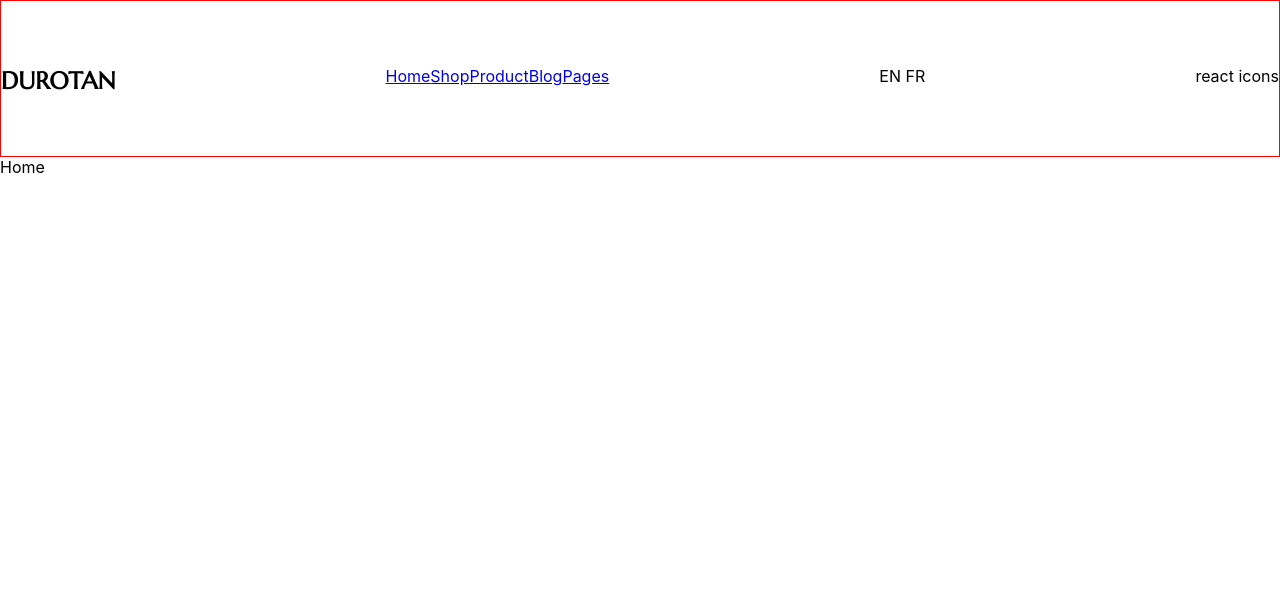
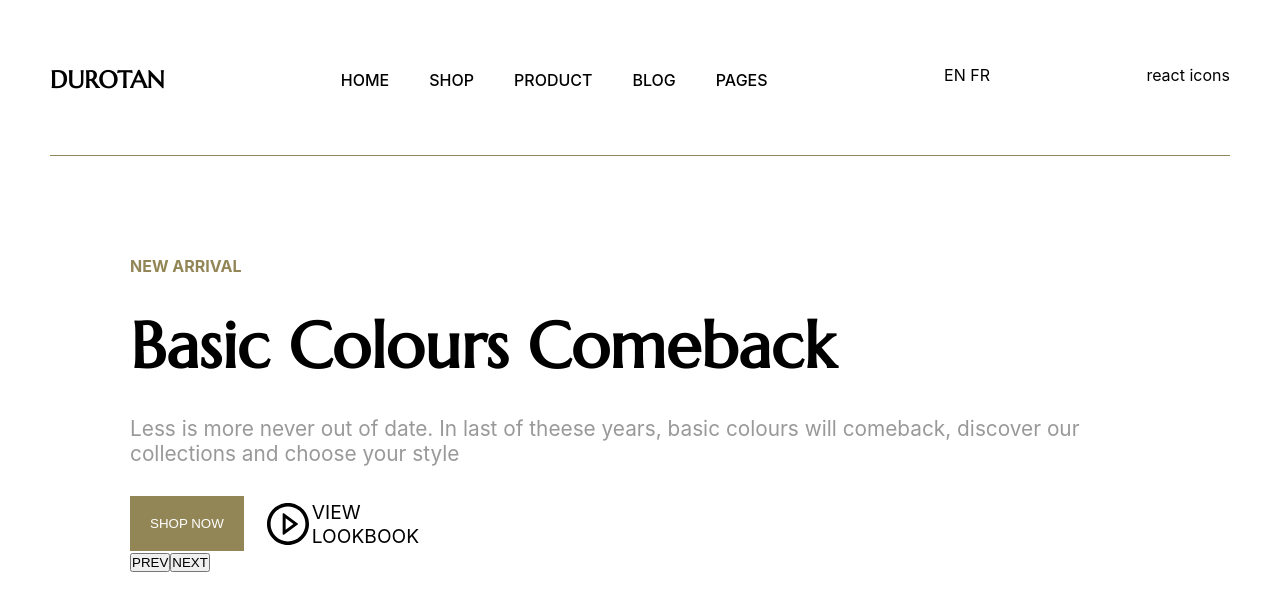
Before and after one commit to Kiril-Pavlov/durotan-landing-page, a React (Create React App) app: page / in a window 1280 px wide. Shown: the top 610 px of the page. Built offline with nearby package versions, Linux system fonts and the light colour scheme; the HTML template or start-up script is replaced by a standard one.

Commit message:
carousel logic done. some CSS added to carousel.

```diff
--- a/package.json
+++ b/package.json
@@ -8,6 +8,7 @@
     "@testing-library/user-event": "^13.5.0",
     "react": "^18.2.0",
     "react-dom": "^18.2.0",
+    "react-icons": "^4.4.0",
     "react-router": "^6.3.0",
     "react-router-dom": "^6.3.0",
     "react-scripts": "5.0.1",
--- a/src/App.css
+++ b/src/App.css
@@ -5,7 +5,9 @@
 }
 
 :root{
-  --primary-color:red;
+  --primary-color:#928656;
+
+  --gray-color:#999;
 
 
   --title-font: 'Marcellus', serif;
--- a/src/components/Navbar/Navbar.css
+++ b/src/components/Navbar/Navbar.css
@@ -1,13 +1,32 @@
 .navbar-container{
-    border: 1px solid var(--primary-color);
     display: flex;
     flex-direction: row;
     grid-gap: 10px;
     justify-content: space-between;
-    padding-top: 65px;
-    padding-bottom: 60px;
+    border-bottom: 1px solid var(--primary-color);
+    padding: 65px 0px 60px 0px;
+    margin: 0px 50px;
 }
 
 .navbar-title{
     font-family: var(--title-font);
 }
+
+.navbar-links{
+    display: flex;
+    flex-direction: row;
+    align-items: center;
+}
+
+.navbar-link{
+    padding: 3px 20px;
+    text-decoration: none;
+    color: #000;
+    text-transform: uppercase;
+    font-weight: 500;
+    transition: all .5s;
+}
+
+.navbar-link:hover{
+    color: var(--primary-color);
+}
--- a/src/components/Navbar/Navbar.jsx
+++ b/src/components/Navbar/Navbar.jsx
@@ -5,24 +5,25 @@ import "./Navbar.css"
 
 const Navbar = () => {
     return (
+        <div>
             <nav className='navbar-container'>
                 <h1 className='navbar-title'>
                     DUROTAN
                 </h1>
                 <div className='navbar-links'>
-            <Link to="/">
+                    <Link to="/" className='navbar-link'>
                         Home
                     </Link>
-            <Link to="/shop">
+                    <Link to="/shop" className='navbar-link'>
                         Shop
                     </Link>
-            <Link to="/products">
+                    <Link to="/products" className='navbar-link'>
                         Product
                     </Link>
-            <Link to="/blog">
+                    <Link to="/blog" className='navbar-link'>
                         Blog
                     </Link>
-            <Link to="/pages">
+                    <Link to="/pages" className='navbar-link'>
                         Pages
                     </Link>
                 </div>
@@ -33,6 +34,7 @@ const Navbar = () => {
                     react icons
                 </div>
             </nav>
+        </div>
     )
 }
 
--- /dev/null
+++ b/src/pages/Home/Home.css
@@ -0,0 +1,51 @@
+
+.carousel-container{
+    margin: 0px 50px;
+}
+
+.carousel-1-container{
+    padding: 100px 80px;
+}
+
+.small-subtitle{
+    color: var(--primary-color);
+    padding-bottom: 30px;
+}
+
+.carousel-title{
+    font-family: var(--title-font);
+    font-size: 4rem;
+    padding-bottom: 30px;
+}
+
+.carousel-paragraph{
+    color: var(--gray-color);
+    font-size: 1.3rem;
+    padding-bottom: 30px;
+}
+
+.carousel-1-buttons{
+    display: flex;
+    flex-direction: row;
+    grid-gap: 20px;
+}
+
+.carousel-1-button{
+    background-color: var(--primary-color);
+    color: white;
+    padding: 20px;
+    font-weight: 500;
+    border: none;
+}
+
+.play-button{
+    font-size: 3rem;
+    display: flex;
+    align-items: center;
+
+}
+
+.play-button span{
+    font-size: 1.2rem;
+    width: 100px;
+}
--- a/src/pages/Home/index.jsx
+++ b/src/pages/Home/index.jsx
@@ -1,8 +1,59 @@
-import React from 'react'
+import React, { useState } from 'react'
+
+import {AiOutlinePlayCircle} from 'react-icons/ai'
+import "./Home.css"
 
 const Home = () => {
+
+  const [activeSlide, setActiveSlide] = useState("1")
+
+  const decrementSliderState = () => {
+    let activeSlideInt = Number(activeSlide);
+    if (activeSlideInt !== 1) {
+      setActiveSlide(String(activeSlideInt - 1))
+    } else {
+      setActiveSlide("1")
+    }
+  }
+
+  const incrementSliderState = () => {
+    let activeSlideInt = Number(activeSlide);
+    if (activeSlideInt !== 3) {
+      setActiveSlide(String(activeSlideInt + 1))
+    } else {
+      setActiveSlide("3")
+    }
+  }
+
   return (
-    <div>Home</div>
+    <div className='home-container'>
+      <div className='carousel-container'>
+        {activeSlide === "1" ? (
+          <div className='carousel-1-container'>
+            <h4 className='small-subtitle'>NEW ARRIVAL</h4>
+            <h2 className='carousel-title'>Basic Colours Comeback</h2>
+            <p className='carousel-paragraph'>Less is more never out of date. In last of theese years, basic colours will comeback, discover our collections and choose your style</p>
+            <div className='carousel-1-buttons'>
+              <button className='carousel-1-button'>SHOP NOW</button>
+              <div className='play-button'><AiOutlinePlayCircle /> <span>VIEW LOOKBOOK</span> </div>
+            </div>
+            <button onClick={decrementSliderState}>PREV</button>
+            <button onClick={incrementSliderState}>NEXT</button>
+          </div>
+        ) : activeSlide === "2" ? (
+          <div>Slider 2
+            <button onClick={decrementSliderState}>PREV</button>
+            <button onClick={incrementSliderState}>NEXT</button>
+          </div>
+        ) : activeSlide === "3" ? (
+          <div>Slider 3
+            <button onClick={decrementSliderState}>PREV</button>|
+            <button onClick={incrementSliderState}>NEXT</button>
+          </div>
+        ) : null
+        }
+      </div>
+    </div>
   )
 }
 
```
Also changed, not shown: 1 other file (tests, documents, lock files or other folders). Lines whose indentation alone changed are shown as unchanged.
